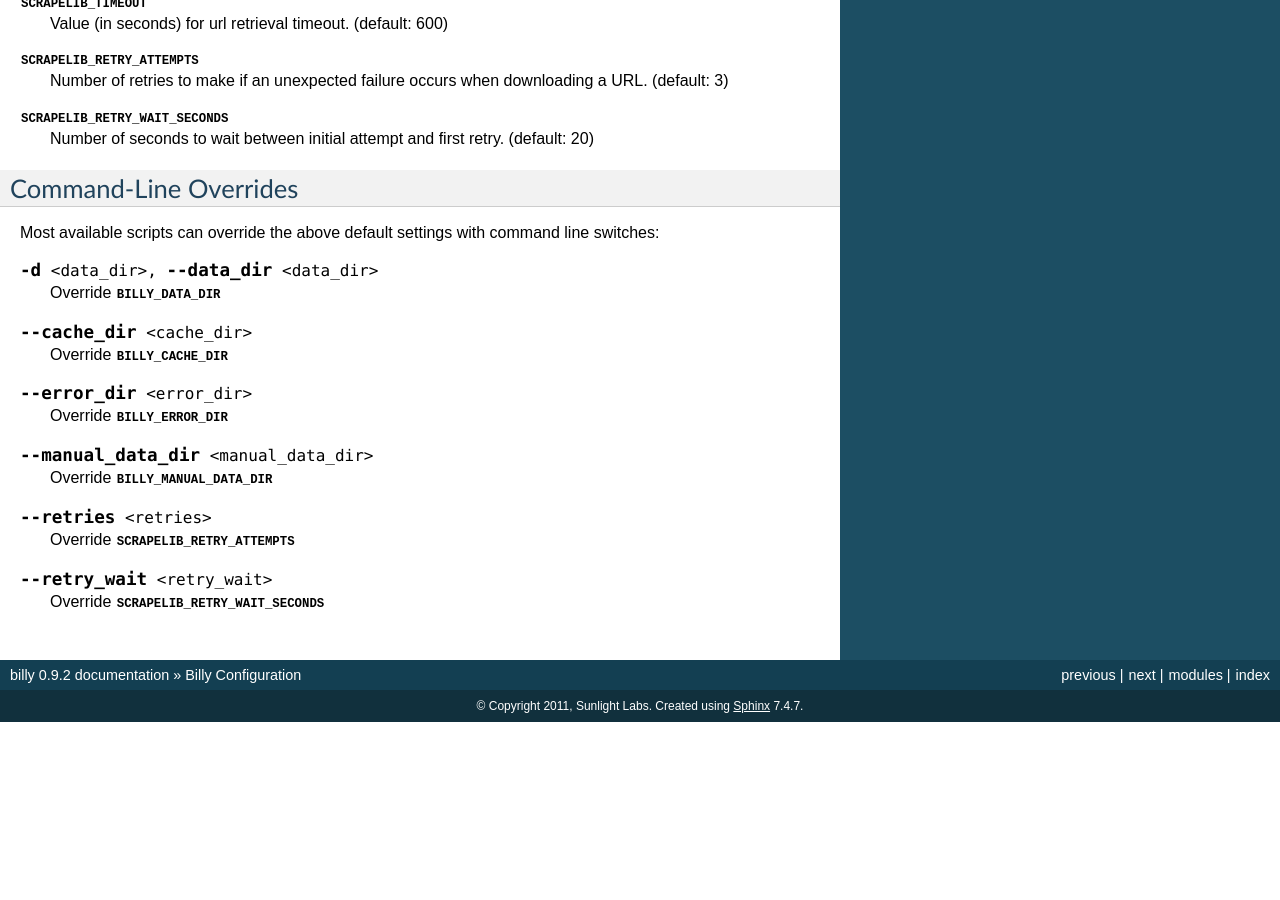
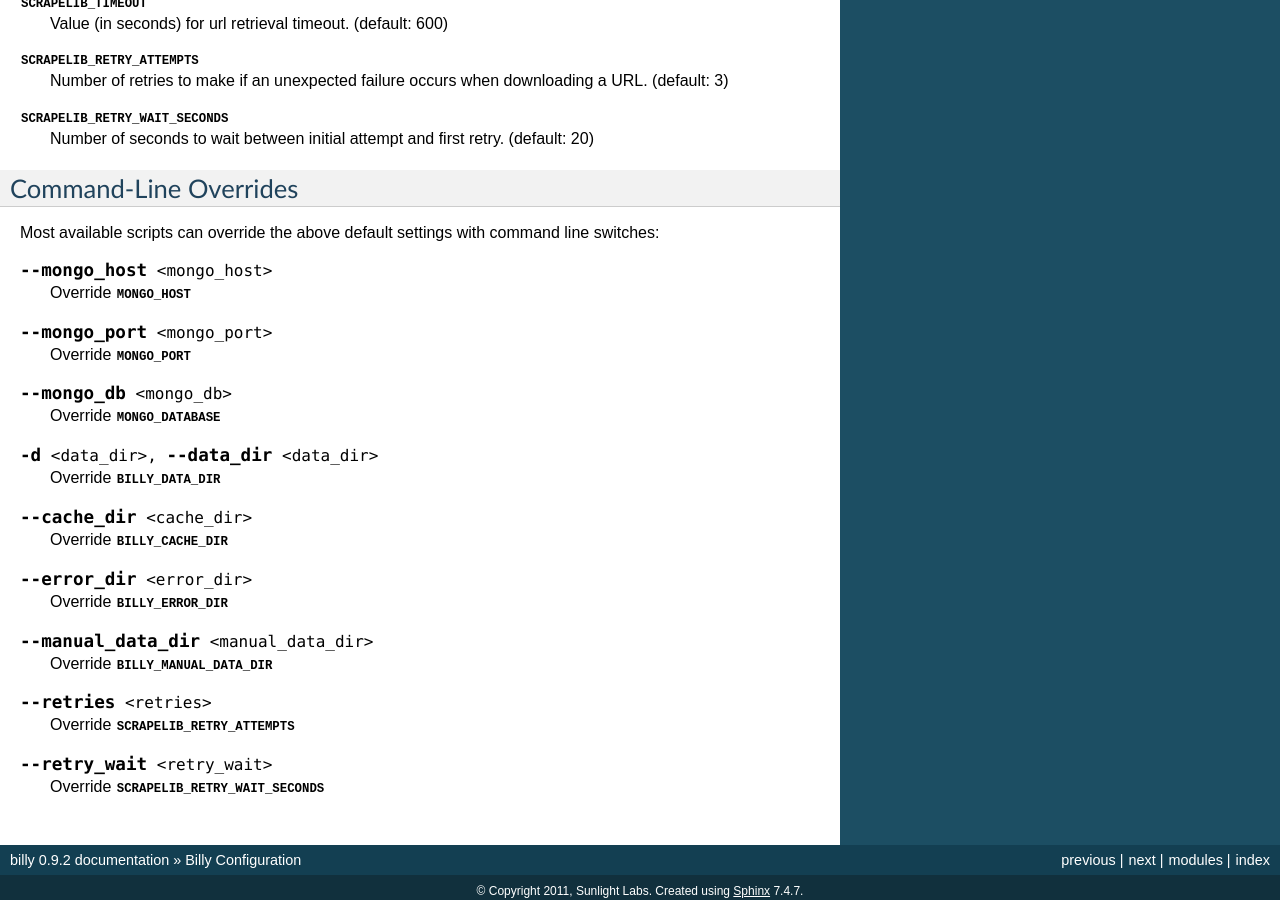
Before and after one commit to openstates/billy, a Sphinx documentation site: the page built from docs/configuration.rst, in a window 1280 px wide and 900 px high, scrolled down 1011 px. Built offline with Sphinx 7.4.7, drawn with Linux system fonts in a browser that asks for light colours; formulas are drawn with MathJax 3; before the commit the page ends 1733 px from its top, so only the background shows below that.

Commit message:
MONGO_HOST/PORT/DATABASE cmd line overrides

```diff
--- a/docs/configuration.rst
+++ b/docs/configuration.rst
@@ -54,6 +54,18 @@ Command-Line Overrides
 
 Most available scripts can override the above default settings with command line switches:
 
+.. option:: --mongo_host <mongo_host>
+
+    Override :data:`MONGO_HOST`
+
+.. option:: --mongo_port <mongo_port>
+
+    Override :data:`MONGO_PORT`
+
+.. option:: --mongo_db <mongo_db>
+
+    Override :data:`MONGO_DATABASE`
+
 .. option:: -d <data_dir>, --data_dir <data_dir>
 
     Override :data:`BILLY_DATA_DIR`
```
Also changed, not shown: 1 other file.
